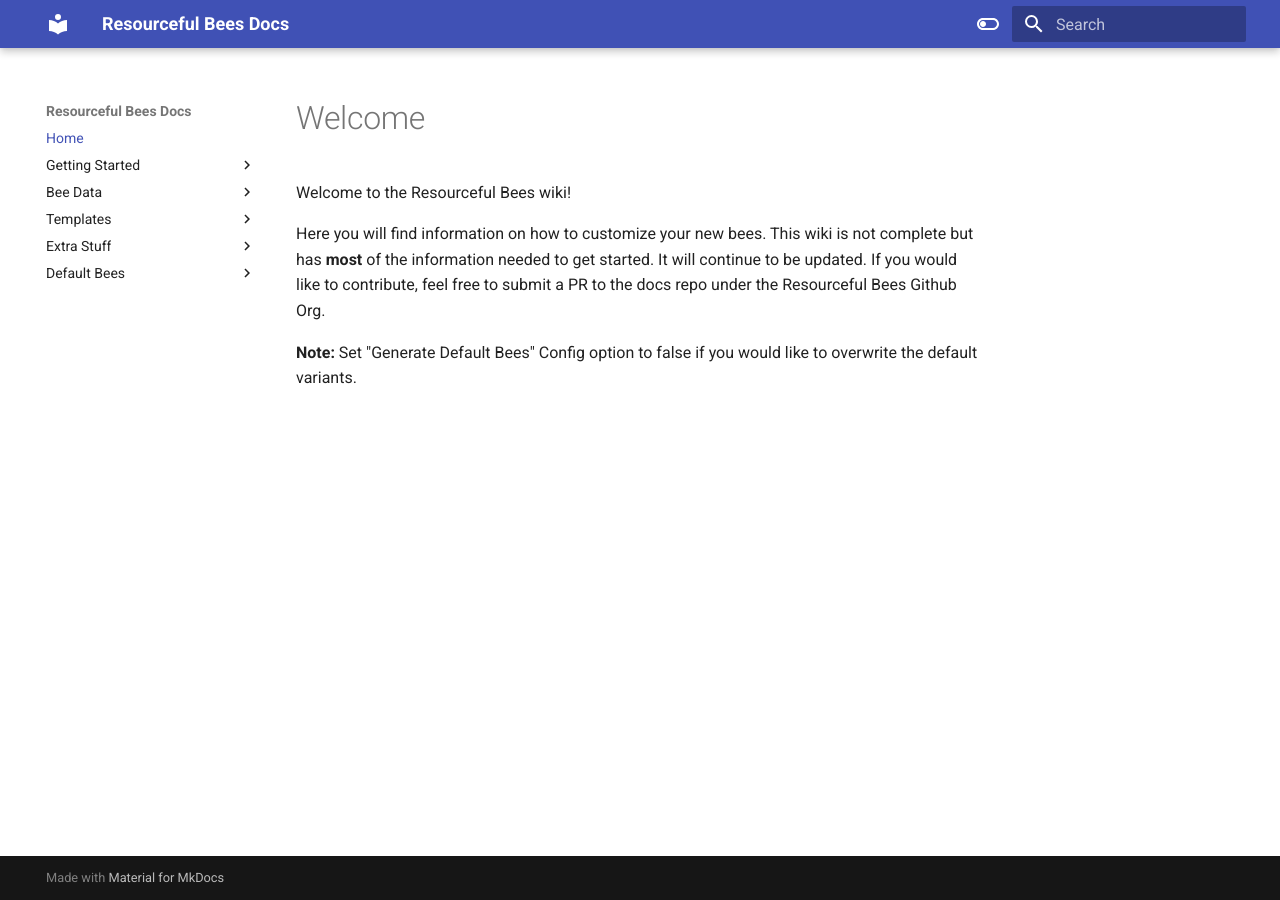
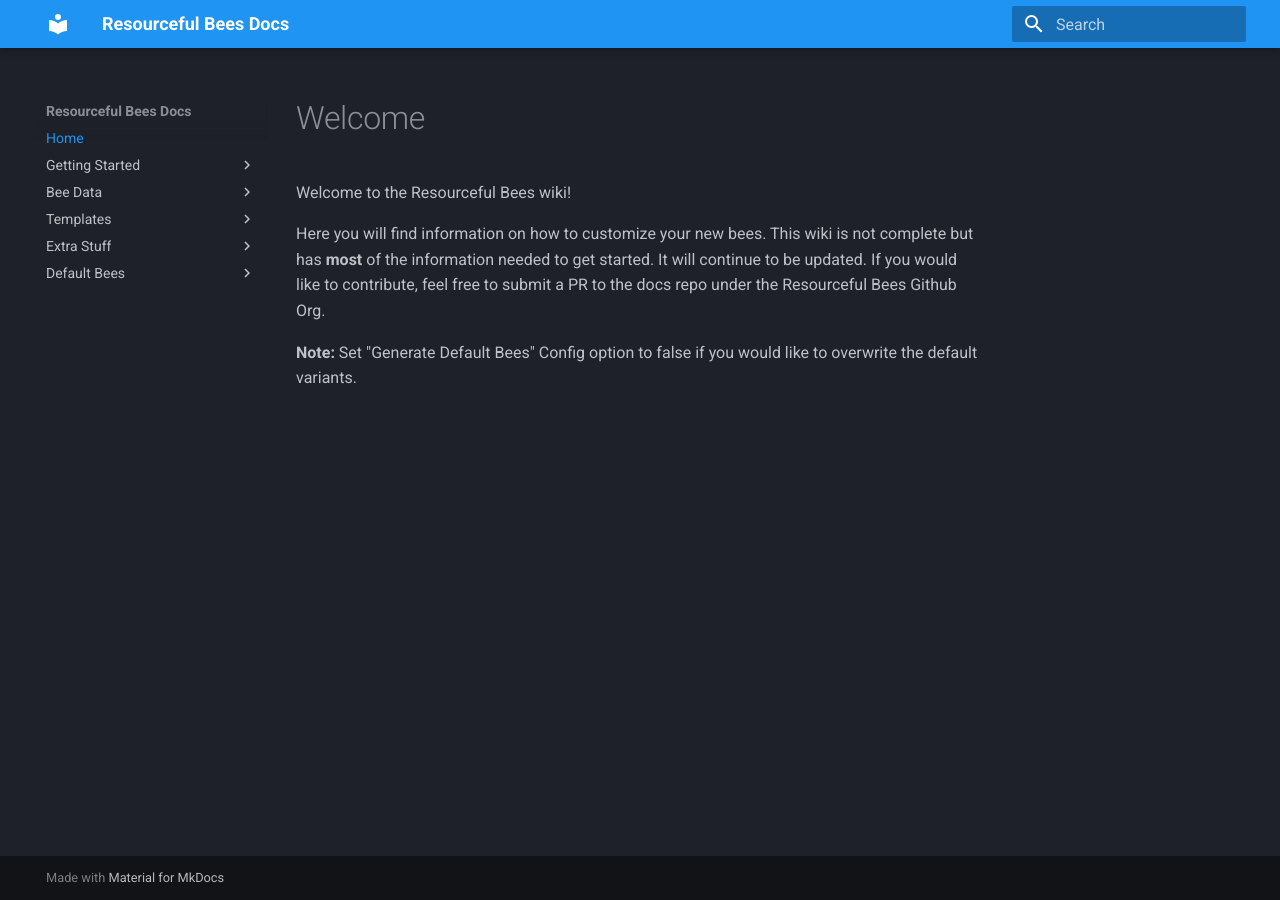
Before and after one commit to Team-Resourceful/ResourcefulBeesDocs, an MkDocs documentation site: the page built from docs/index.md, in a window 1280 px wide. Built offline with MkDocs 1.6.1 and Material for MkDocs 9.7.7, drawn with Linux system fonts in a browser that asks for light colours.

Commit message:
Update mkdocs.yml

```diff
--- a/mkdocs.yml
+++ b/mkdocs.yml
@@ -49,22 +49,11 @@ docs_dir: docs
 theme:
   name: material
   palette:
+    scheme: slate
+    primary: blue
+    accent: blue
 
-    # Light mode
-    - scheme: default
-      primary: indigo
-      accent: indigo
-      toggle:
-        icon: material/toggle-switch-off-outline
-        name: Switch to dark mode
 
-    # Dark mode
-    - scheme: slate
-      primary: blue
-      accent: blue
-      toggle:
-        icon: material/toggle-switch
-        name: Switch to light mode
 site_description: |
   Welcome to the Resourceful Bees wiki!
   Here you will find information on how to customize your new bees.
```
